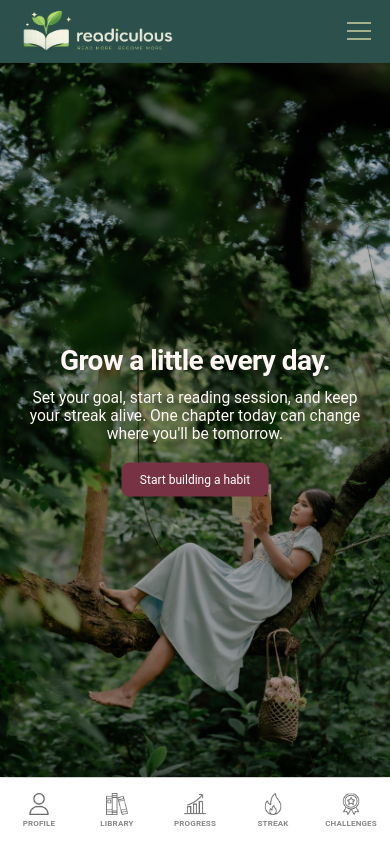
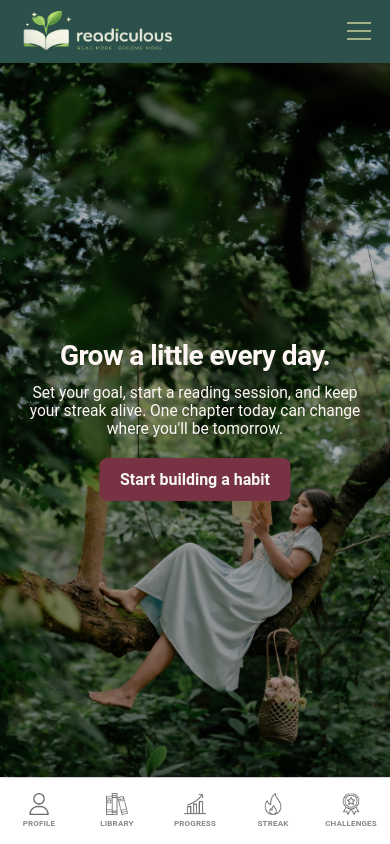
Before and after one commit to mervekindan/readiculous, a React (Vite) app in the folder app/: page / in a window 390 px wide. Built offline with nearby package versions, Linux system fonts and the light colour scheme; no server answers.

Commit message:
Refine CTA button font size

```diff
--- a/app/src/components/HomePage/HomePage.css
+++ b/app/src/components/HomePage/HomePage.css
@@ -40,17 +40,21 @@
 
 .hero button {
   background-color: var(--accent-500);
-  border: none;
-  color: #fff;
+  border: 2px solid var(--accent-500);
+  color: var(--background-color);
+  font-weight: 600;
   border-radius: 8px;
   font-size: 16px;
   padding: 12px 24px;
   cursor: pointer;
-  transition: background-color 0.3s ease;
+  transition:
+    background-color 0.2s ease,
+    border-color 0.2s ease;
 }
 
 .hero button:hover {
   background-color: var(--primary-500);
+  border-color: var(--primary-500);
 }
 
 @media (max-width: 768px) {
@@ -74,11 +78,6 @@
   .hero-content p {
     font-size: clamp(16px, 5vw, 24px);
     margin-bottom: 24px;
-  }
-
-  .hero button {
-    font-size: 14px;
-    padding: 10px 20px;
   }
 }
 
@@ -107,7 +106,6 @@
   }
 
   .hero button {
-    font-size: 12px;
     padding: 10px 18px;
   }
 }
```
